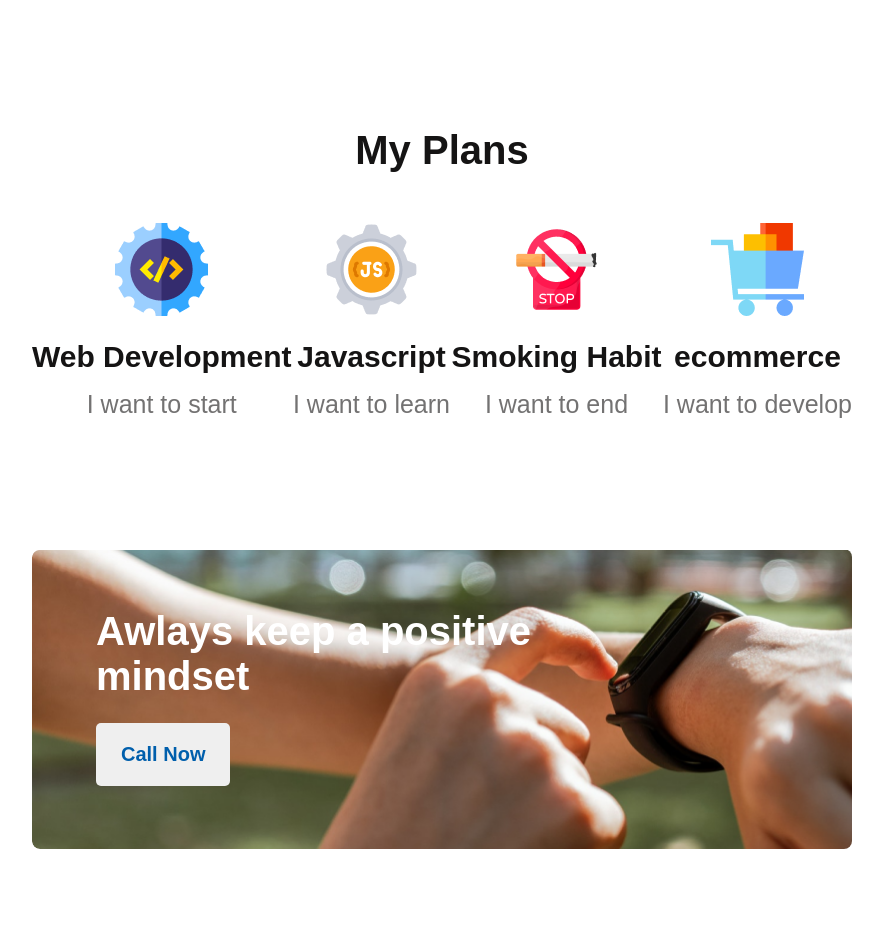
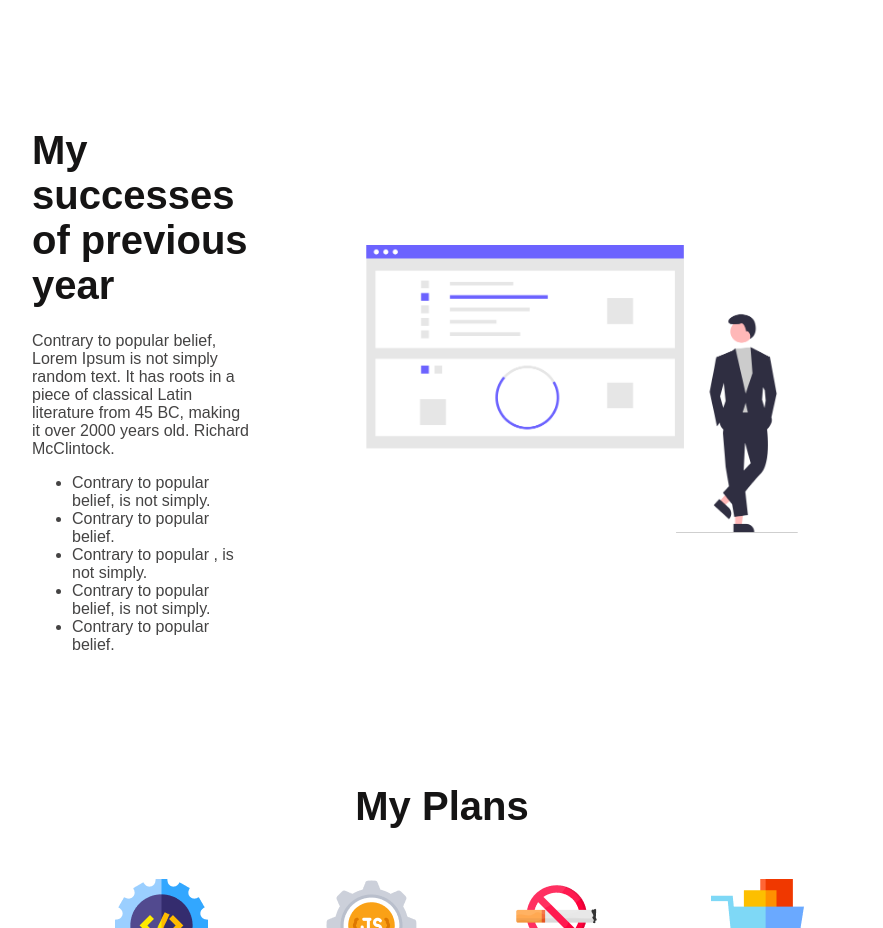
Before and after one commit to hasib231/PH-Assignment-1, a plain HTML site: page index.html in a window 1280 px wide. Shown: the part 1660-2588 px from the top of the page, without its empty margins (198-1081 px from the left). Drawn offline with Linux system fonts and the light colour scheme.

Commit message:
bonus section added

```diff
--- a/index.html
+++ b/index.html
@@ -50,6 +50,34 @@
               <li class="list-text">Contrary to popular belief.</li>
             </ul>
           </div>
+        </div>
+      </section>
+
+      <!-- Bonus section -->
+      <section class="filure-section">
+        <div class="filure-content">
+          <h2 class="title">My successes of previous year</h2>
+          <h6 class="sub-title">
+            Contrary to popular belief, Lorem Ipsum is not simply random text.
+            It has roots in a piece of classical Latin literature from 45 BC,
+            making it over 2000 years old. Richard McClintock.
+          </h6>
+          <div class="failure-list">
+            <ul>
+              <li class="list-text">
+                Contrary to popular belief, is not simply.
+              </li>
+              <li class="list-text">Contrary to popular belief.</li>
+              <li class="list-text">Contrary to popular , is not simply.</li>
+              <li class="list-text">
+                Contrary to popular belief, is not simply.
+              </li>
+              <li class="list-text">Contrary to popular belief.</li>
+            </ul>
+          </div>
+        </div>
+        <div class="personB-image">
+          <img src="images/success_factors_re_ce93.png" alt="" />
         </div>
       </section>
 
--- a/style.css
+++ b/style.css
@@ -70,6 +70,11 @@ main {
   color: #444343;
 }
 
+/* Bonus section  */
+.personB-image > img{
+  width: 100%;
+  margin-right: -390px;
+}
 /* plan section */
 .plan-section{
     text-align: center;
```
Also changed, not shown: images/success_factors_re_ce93.png (added).
